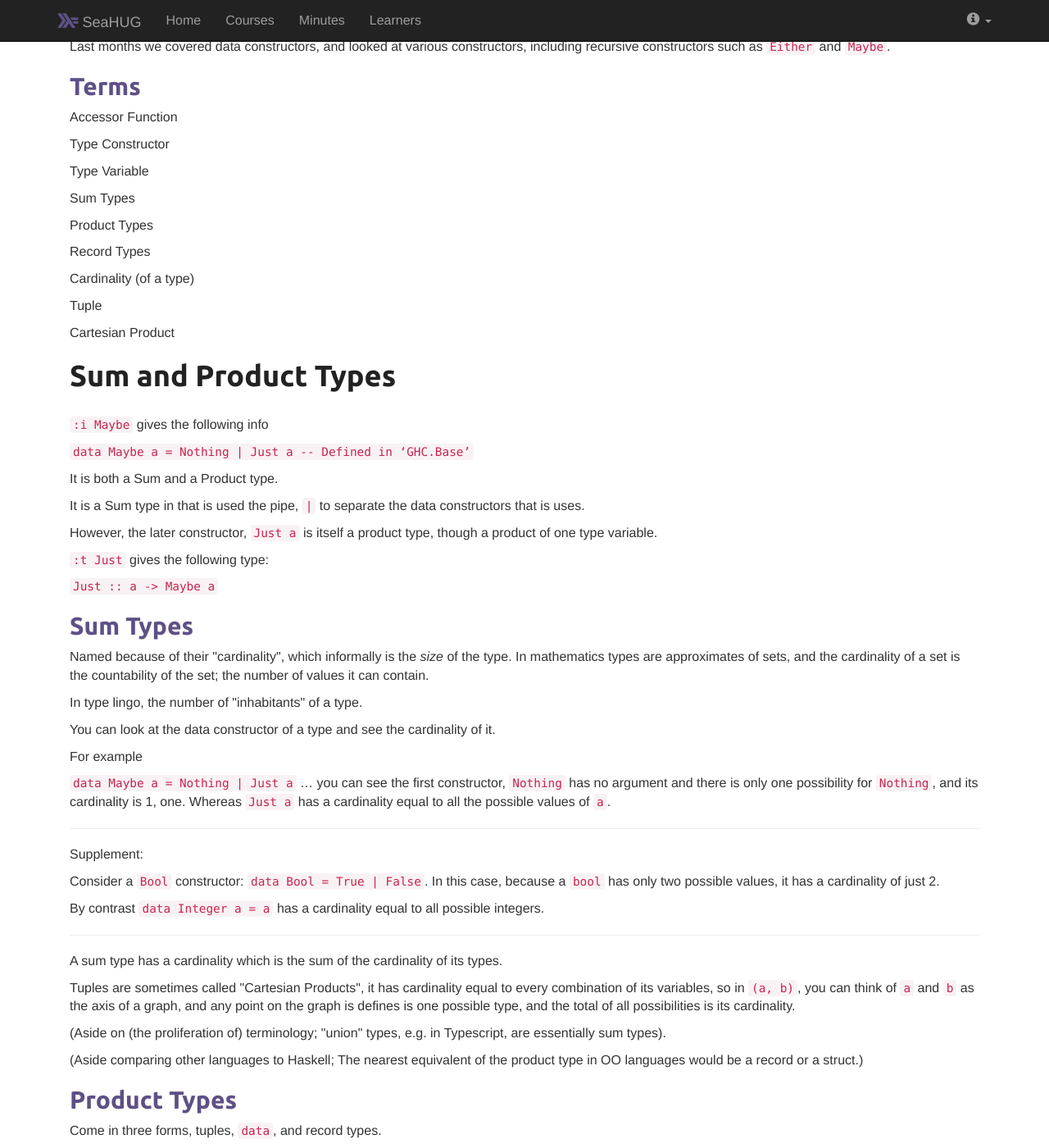
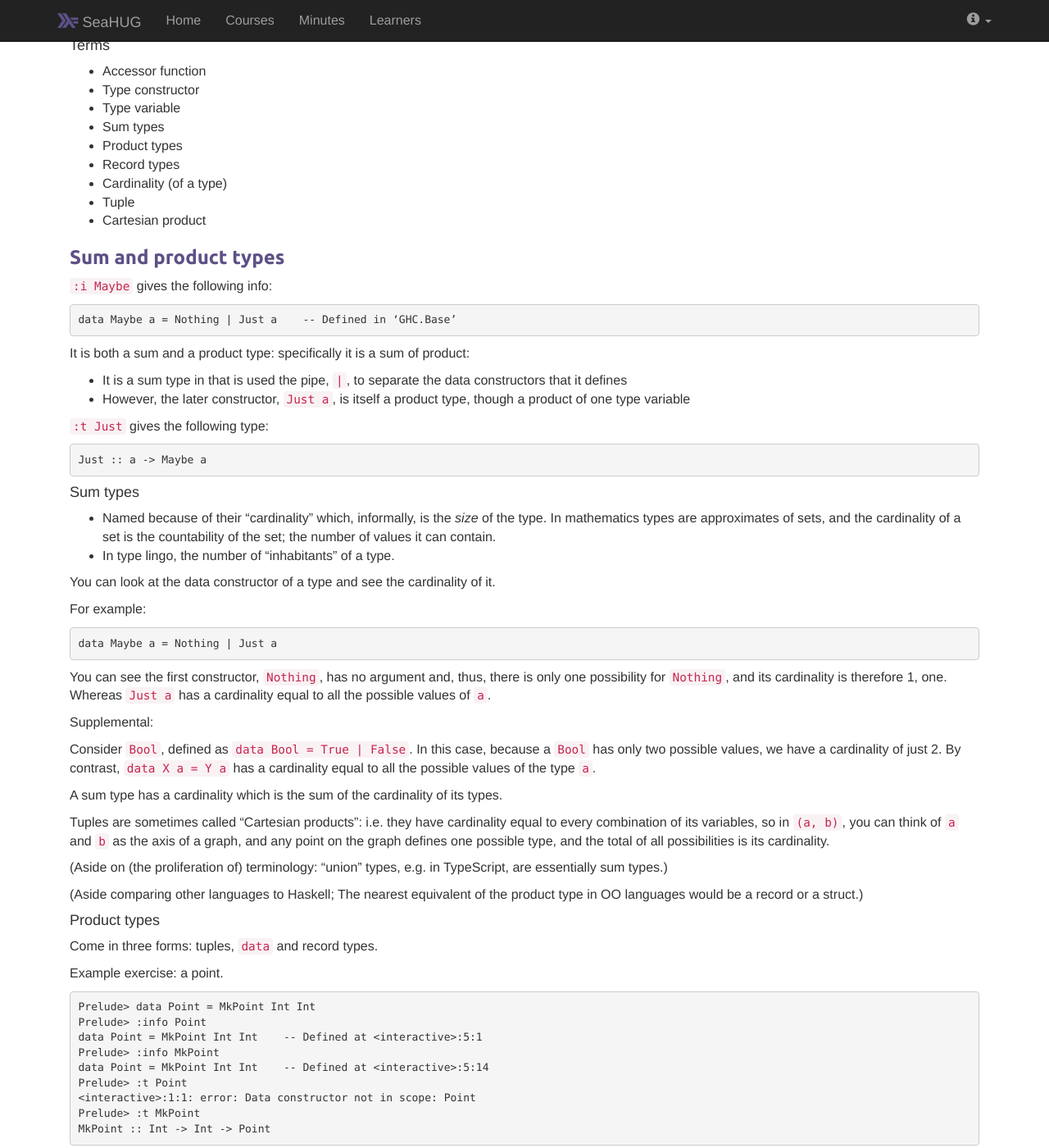
Before and after one commit to seahug/seahug.github.io, a Jekyll site: the page built from _posts/2018-07-03-learners-session-4.md, in a window 1280 px wide and 1400 px high, scrolled down 285 px. Shown: the whole window at 82% size. Built offline with Jekyll 4.4.1, drawn with Linux system fonts in a browser that asks for light colours; nearby versions of some CDN libraries; some of the changed text lies outside the part shown.

Commit message:
Some more subediting

````diff
--- a/_posts/2018-07-03-learners-session-4.md
+++ b/_posts/2018-07-03-learners-session-4.md
@@ -5,155 +5,106 @@ layout: learners
 categories: learners
 date: 2018-07-03
 ---
-
-Minutes from our 4th meeting.  We're at the half-way point in this series!
+Minutes from our fourth meeting. We're at the halfway point in this series!
 
 <!--more-->
 
-Recapituation
-=============
+### Recapitulation
 
-Richard reviewed where we are planning to go building an budgeting
-application, with test data generated from YNAB.
+Richard reviewed where we are planning to go building an budgeting application, with test data generated from YNAB.
 
-Last months we covered data constructors, and looked at various
-constructors, including recursive constructors such as `Either` and
-`Maybe`.
+Last months we covered data constructors, and looked at various constructors, including recursive constructors such as `Either` and `Maybe`.
 
-Terms
------
+#### Terms
 
-Accessor Function
+* Accessor function
+* Type constructor
+* Type variable
+* Sum types
+* Product types
+* Record types
+* Cardinality (of a type)
+* Tuple
+* Cartesian product
 
-Type Constructor
+### Sum and product types
 
-Type Variable
+`:i Maybe` gives the following info:
 
-Sum Types
+```
+data Maybe a = Nothing | Just a    -- Defined in ‘GHC.Base’
+```
 
-Product Types
+It is both a sum and a product type: specifically it is a sum of product:
 
-Record Types
-
-Cardinality (of a type)
-
-Tuple
-
-Cartesian Product
-
-
-Sum and Product Types
-=====================
-
-`:i Maybe` gives the following info
-
-`data Maybe a = Nothing | Just a    -- Defined in ‘GHC.Base’`
-
-It is both a Sum and a Product type.
-
-It is a Sum type in that is used the pipe, `|` to separate the data
-constructors that is uses.
-
-However, the later constructor, `Just a` is itself a product type,
-though a product of one type variable.
+* It is a sum type in that is used the pipe, `|`, to separate the data constructors that it defines
+* However, the later constructor, `Just a`, is itself a product type, though a product of one type variable
 
 `:t Just` gives the following type:
 
-`Just :: a -> Maybe a`
+```
+Just :: a -> Maybe a
+```
 
-Sum Types
----------
+#### Sum types
 
-Named because of their \"cardinality\", which informally is the *size*
-of the type. In mathematics types are approximates of sets, and the
-cardinality of a set is the countability of the set; the number of
-values it can contain.
+* Named because of their "cardinality" which, informally, is the _size_ of the type. In mathematics types are approximates of sets, and the cardinality of a set is the countability of the set; the number of values it can contain.
+* In type lingo, the number of "inhabitants" of a type.
 
-In type lingo, the number of \"inhabitants\" of a type.
+You can look at the data constructor of a type and see the cardinality of it.
 
-You can look at the data constructor of a type and see the cardinality
-of it.
+For example:
 
-For example
+```
+data Maybe a = Nothing | Just a
+```
 
-`data Maybe a = Nothing | Just a` ... you can see the first constructor,
-`Nothing` has no argument and there is only one possibility for
-`Nothing`, and its cardinality is 1, one. Whereas `Just a` has a
-cardinality equal to all the possible values of `a`.
+You can see the first constructor, `Nothing`, has no argument and, thus, there is only one possibility for `Nothing`, and its cardinality is therefore 1, one. Whereas `Just a` has a cardinality equal to all the possible values of `a`.
 
----
+Supplemental:
 
-Supplement:
+Consider `Bool`, defined as `data Bool = True | False`. In this case, because a `Bool` has only two possible values, we have a cardinality of just 2. By contrast, `data X a = Y a` has a cardinality equal to all the possible values of the type `a`.
 
-Consider a `Bool` constructor: `data Bool = True | False`. In this case,
-because a `bool` has only two possible values, it has a cardinality of
-just 2.
+A sum type has a cardinality which is the sum of the cardinality of its types.
 
-By contrast `data Integer a = a` has a cardinality equal to all possible
-integers.
+Tuples are sometimes called "Cartesian products": i.e. they have cardinality equal to every combination of its variables, so in `(a, b)`, you can think of `a` and `b` as the axis of a graph, and any point on the graph defines one possible type, and the total of all possibilities is its cardinality.
 
----
+(Aside on (the proliferation of) terminology: "union" types, e.g. in TypeScript, are essentially sum types.)
 
-A sum type has a cardinality which is the sum of the cardinality of its
-types.
+(Aside comparing other languages to Haskell; The nearest equivalent of the product type in OO languages would be a record or a struct.)
 
-Tuples are sometimes called \"Cartesian Products\", it has cardinality
-equal to every combination of its variables, so in `(a, b)`, you can
-think of `a` and `b` as the axis of a graph, and any point on the graph
-is defines is one possible type, and the total of all possibilities is
-its cardinality.
+#### Product types
 
-(Aside on (the proliferation of) terminology; \"union\" types, e.g. in
-Typescript, are essentially sum types).
-
-(Aside comparing other languages to Haskell; The nearest equivalent of
-the product type in OO languages would be a record or a struct.)
-
-Product Types
--------------
-
-Come in three forms, tuples, `data`, and record types.
+Come in three forms: tuples, `data` and record types.
 
 Example exercise: a point.
 
-`data Point = MkPoint Int Int`
-
-`:info Point`
-
 ```haskell
 Prelude> data Point = MkPoint Int Int
-
 Prelude> :info Point
 data Point = MkPoint Int Int    -- Defined at <interactive>:5:1
-
 Prelude> :info MkPoint
 data Point = MkPoint Int Int    -- Defined at <interactive>:5:14
-
 Prelude> :t Point
 <interactive>:1:1: error: Data constructor not in scope: Point
-
 Prelude> :t MkPoint
 MkPoint :: Int -> Int -> Point
 ```
 
-Contrast a Record:
+Contrast a record:
 
 ```haskell
 Prelude> data NewPoint = NewMkPoint { x :: Int, y :: Int }
-
 Prelude> :i NewPoint
 data NewPoint = NewMkPoint {x :: Int, y :: Int}
     -- Defined at <interactive>:10:1
-
 Prelude> :t NewMkPoint
 NewMkPoint :: Int -> Int -> NewPoint
-
 Prelude> :t x
 x :: NewPoint -> Int
 Prelude> :t y
 y :: NewPoint -> Int
 Prelude>
-
 Prelude> p2 = NewMkPoint 1 2
 Prelude> x p2
 1
@@ -161,12 +112,9 @@ Prelude> y p2
 2
 ```
 
-In the declaration of `NewMkPoint` we provide names `x` and `y` for the
-two `Int` types, and ghc then generates accessor function by those
-names. Note the type signatures of `x` and `y`.
+In the declaration of `NewMkPoint` we provide names `x` and `y` for the two fields of type `Int`, and GHCi then generates accessor function by those names. Note the type signatures of `x` and `y`.
 
-We can write a function which will do the same thing, by means of
-pattern matching.
+We can write a function which will do the same thing, by means of pattern matching.
 
 ```haskell
 pointX :: Point -> Int
@@ -239,10 +173,9 @@ main = do
 
 ```
 
-Akshay asked about type aliasing, to make the code more readable (rather
-than arguments that read like \"Float Float\").
+Akshay asked about type aliasing, to make the code more readable (rather than arguments that read like `Float Float`).
 
-There are three options: type, newtype, and data.
+There are three options: `type`, `newtype`, and `data`.
 
 Example of `newtype`
 
@@ -252,23 +185,25 @@ Example of `newtype`
 newtype Ordinate = Ordinate Int deriving Num
 ```
 
-Akshay asked whether there are named arguments to functions, like you
-can have in Python -- Richard answered that those are just dictionaries.
+Akshay asked whether there are named arguments to functions, like you can have in Python---Richard answered that those are just dictionaries.
 
-You *can* get named constructors, in a way:
+You _can_ get named arguments in a way:
 
-If you have a record type, like
-`data NewPoint = NewMkPoint { y :: Int, x :: Int }` then you can
-instantiate it:
+If you have a record type, like `data NewPoint = NewMkPoint { y :: Int, x :: Int }` then you can create instances of it:
 
-`let p0 = NewMkPoint { x = 100, y = 200 }` as opposed to
-`let p1 = NewMkPoint 100 200`.
+```
+let p0 = NewMkPoint { x = 100, y = 200 }
+```
 
-Pattern Matching Argument Lists
--------------------------------
+as opposed to
 
-Instead of *case* declarations (as seen in the above example), you can
-use top-level pattern matches on the argument list.
+```
+let p1 = NewMkPoint 100 200
+```
+
+#### Pattern-matching argument lists
+
+Instead of `case` expressions (as seen in the above example), you can use top-level pattern matches on the argument list.
 
 ```haskell
 point X :: Point -> Ordinate
````
Also changed, not shown: other parts of _posts/2018-07-03-learners-session-4.md (+3 -17 lines).
